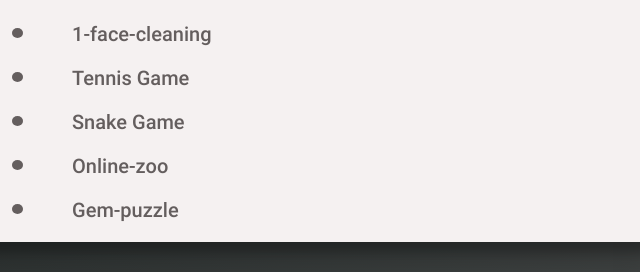
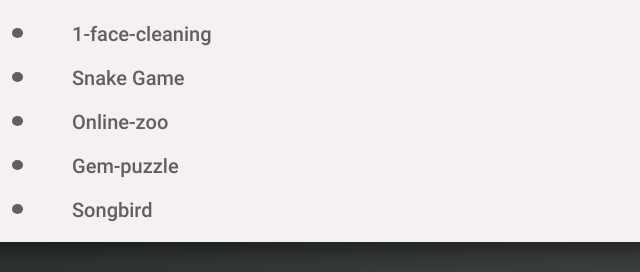
Before and after one commit to ZhEkA717/resume, a plain HTML site: page index.html in a window 1280 px wide. Shown: the part 1318-1590 px from the top of the page, 559-1199 px from the left. Drawn offline with Linux system fonts and the light colour scheme.

Commit message:
feat: add new job songbird of rsscool task

```diff
--- a/index.html
+++ b/index.html
@@ -216,9 +216,6 @@
                                 <a target="_blank" href="https://zheka717.github.io/1-face-cleaning/">1-face-cleaning</a>
                             </li>
                             <li class="works__item">
-                                <a target="_blank" href="https://zheka717.github.io/TennisDom/">Tennis Game</a>
-                            </li>
-                            <li class="works__item">
                                 <a target="_blank" href="https://zheka717.github.io/SnakeGame/">Snake Game</a>
                             </li>
                             <li class="works__item">
@@ -226,6 +223,9 @@
                             </li>
                             <li class="works__item">
                                 <a target="_blank" href="https://rolling-scopes-school.github.io/zheka717-JSFE2022Q3/gem-puzzle/">Gem-puzzle</a>
+                            </li>
+                            <li class="works__item">
+                                <a target="_blank" href="https://rolling-scopes-school.github.io/zheka717-JSFE2022Q3/songbird/">Songbird</a>
                             </li>
                         </ul>
                     </div>
```
